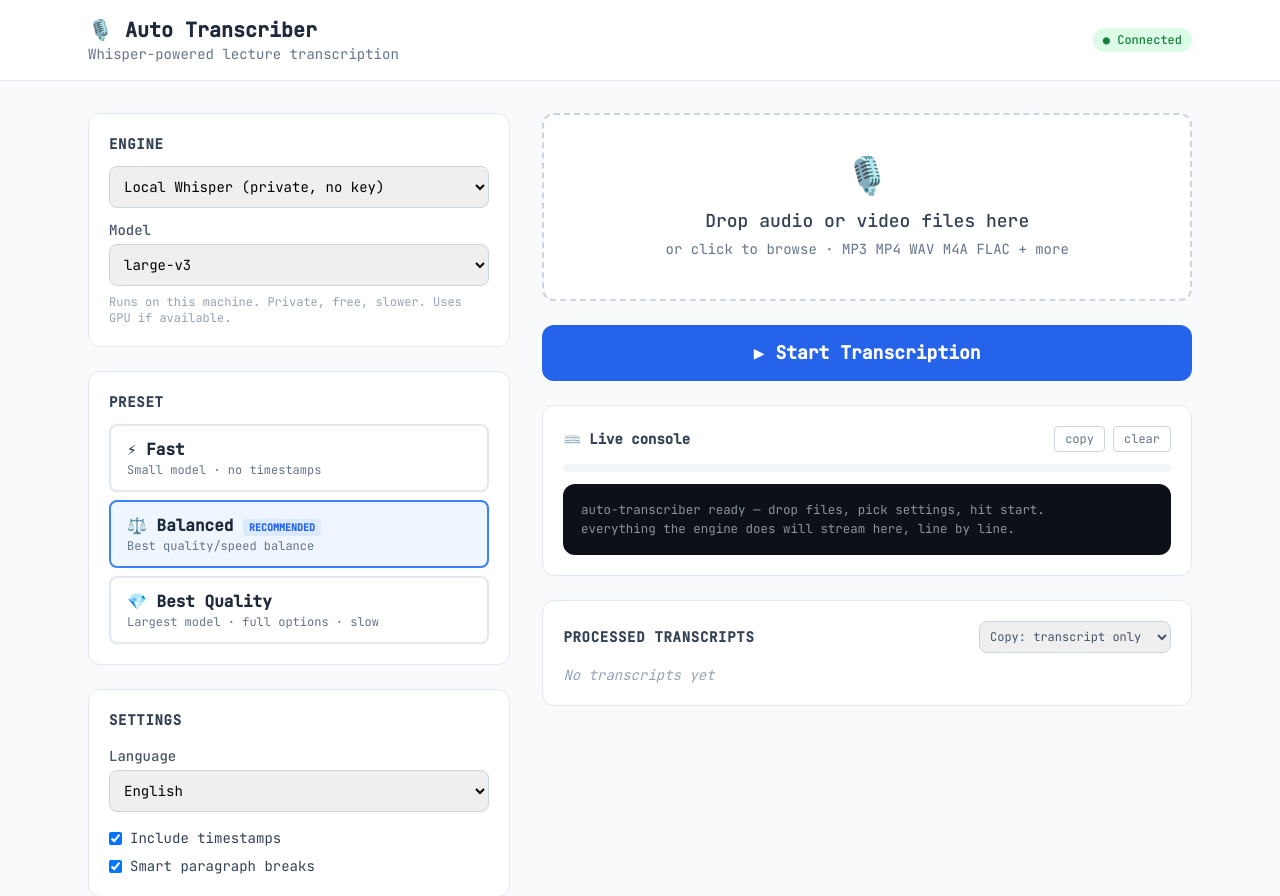
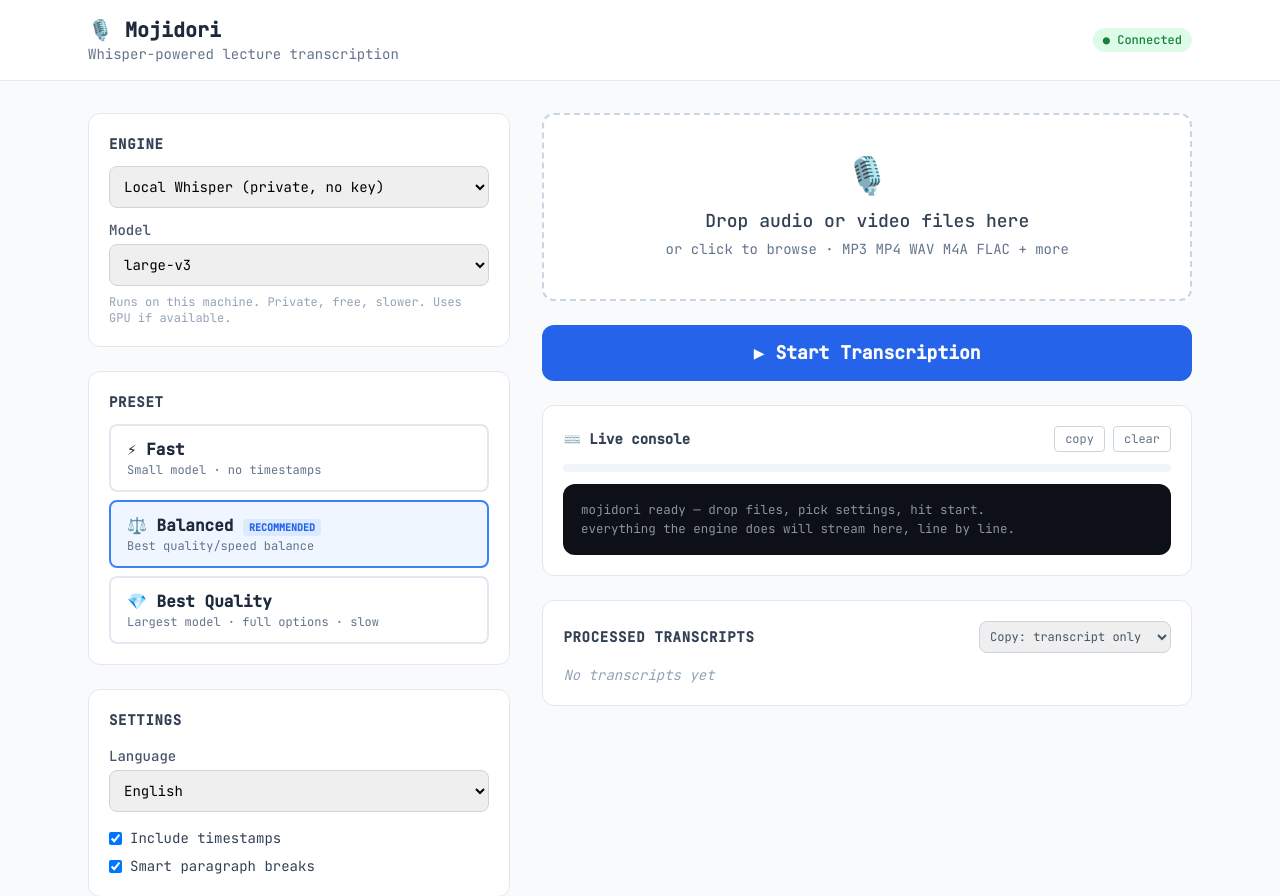
Before and after one commit to 0124212/Auto_Transcriber, a Flask app: page / in a window 1280 px wide. Shown: the top 896 px of the page. Run offline with Flask 3, Linux system fonts and the light colour scheme; data that the repository does not hold is empty; some libraries are stand-ins or nearby versions.

Commit message:
Rebrand: Auto Transcriber -> Mojidori (文字取り)
Catch every word. New name, same pure function.

```diff
--- a/app.py
+++ b/app.py
@@ -1,6 +1,6 @@
 #!/usr/bin/env python3
 """
-Auto Transcriber — Flask web UI.
+Mojidori — Flask web UI.
 Cross-platform: works identically on Windows, macOS, and Linux.
 """
 
@@ -427,14 +427,14 @@ def api_sse(channel):
 
 def main():
     import argparse
-    parser = argparse.ArgumentParser(description="Auto Transcriber Web UI")
+    parser = argparse.ArgumentParser(description="Mojidori Web UI")
     parser.add_argument("--host", default="127.0.0.1")
     parser.add_argument("--port", type=int, default=8080)
     parser.add_argument("--no-browser", action="store_true")
     args = parser.parse_args()
 
     url = f"http://{args.host}:{args.port}"
-    print(f"\n  Auto Transcriber")
+    print(f"\n  Mojidori")
     print(f"  ────────────────────────────────")
     print(f"  Open: {url}")
     print(f"  Queue: {QUEUE_DIR}")
--- a/core.py
+++ b/core.py
@@ -1,6 +1,6 @@
 #!/usr/bin/env python3
 """
-Auto Transcriber — Core transcription engine.
+Mojidori — Core transcription engine.
 Importable module: used by both CLI (transcribe_lecture.py) and web UI (app.py).
 
 Providers:
@@ -535,7 +535,7 @@ def format_transcript(result, include_timestamps=True, include_segments=True,
         if len(flagged) > MAX_FLAGGED:
             lines.append(f"…and {len(flagged) - MAX_FLAGGED} more (see raw JSON).")
     lines += ["", bar,
-              f"END — {len(paras)} paragraphs · generated by Auto Transcriber",
+              f"END — {len(paras)} paragraphs · generated by Mojidori",
               bar]
     return "\n".join(lines)
 
--- a/start.py
+++ b/start.py
@@ -1,6 +1,6 @@
 #!/usr/bin/env python3
 """
-Auto Transcriber — Universal Launcher
+Mojidori — Universal Launcher
 Works on Windows, macOS, and Linux. No external dependencies beyond Python 3.9+.
 
 Usage:
@@ -29,7 +29,7 @@ WHISPER_PACKAGES = ['openai-whisper', 'faster-whisper', 'torch', 'numpy', 'ffmpe
 
 BANNER = r"""
   ┌─────────────────────────────────────┐
-  │        AUTO  TRANSCRIBER            │
+  │             MOJIDORI                │
   │  Whisper-powered lecture transcription  │
   └─────────────────────────────────────┘
 """
@@ -137,7 +137,7 @@ def launch_cli():
 
 
 def main():
-    parser = argparse.ArgumentParser(description="Auto Transcriber Launcher")
+    parser = argparse.ArgumentParser(description="Mojidori Launcher")
     parser.add_argument("--cli", action="store_true", help="Launch CLI mode instead of web UI")
     parser.add_argument("--port", type=int, default=8080, help="Web UI port (default: 8080)")
     parser.add_argument("--no-browser", action="store_true", help="Don't auto-open browser")
--- a/templates/index.html
+++ b/templates/index.html
@@ -3,7 +3,7 @@
 <head>
   <meta charset="UTF-8">
   <meta name="viewport" content="width=device-width, initial-scale=1.0">
-  <title>Auto Transcriber</title>
+  <title>Mojidori</title>
   <script src="https://cdn.tailwindcss.com"></script>
   <style>
     @import url('https://fonts.googleapis.com/css2?family=Inter:wght@400;500;600;700&family=JetBrains+Mono:wght@400;500&display=swap');
@@ -46,7 +46,7 @@
   <header class="bg-white border-b border-slate-200 sticky top-0 z-30">
     <div class="max-w-6xl mx-auto px-6 py-4 flex items-center justify-between">
       <div>
-        <h1 class="text-xl font-bold text-slate-800">🎙️ Auto Transcriber</h1>
+        <h1 class="text-xl font-bold text-slate-800">🎙️ Mojidori</h1>
         <p class="text-sm text-slate-500">Whisper-powered lecture transcription</p>
       </div>
       <div class="flex items-center gap-3">
@@ -207,7 +207,7 @@
           <div class="w-full bg-slate-100 rounded-full h-2 mb-3">
             <div id="progressBar" class="bg-blue-600 h-2 rounded-full progress-bar" style="width: 0%"></div>
           </div>
-          <div id="console"><span class="t-dim">auto-transcriber ready — drop files, pick settings, hit start.
+          <div id="console"><span class="t-dim">mojidori ready — drop files, pick settings, hit start.
 everything the engine does will stream here, line by line.</span>
 </div>
         </div>
@@ -276,12 +276,12 @@ function saveSettings() {
       if (!el) continue;
       s[id] = el.type === 'checkbox' ? el.checked : el.value;
     }
-    localStorage.setItem('autotranscriber', JSON.stringify(s));
+    localStorage.setItem('mojidori', JSON.stringify(s));
   } catch (e) {}
 }
 function loadSettings() {
   let s = null;
-  try { s = JSON.parse(localStorage.getItem('autotranscriber')); } catch (e) {}
+  try { s = JSON.parse(localStorage.getItem('mojidori')); } catch (e) {}
   if (!s) return false;
   if (typeof s.targetAuto === 'boolean') targetAuto = s.targetAuto;
   if (s.provider) $('#provider').value = s.provider;
--- a/transcribe_gui.py
+++ b/transcribe_gui.py
@@ -1,6 +1,6 @@
 #!/usr/bin/env python3
 """
-Modern GUI launcher for Auto Transcriber
+Modern GUI launcher for Mojidori
 Provides an easy-to-use interface with presets and advanced settings
 Cross-platform: Works on Windows and macOS
 """
@@ -93,7 +93,7 @@ LANGUAGES = {
 class TranscriptionGUI:
     def __init__(self, root):
         self.root = root
-        self.root.title("Auto Transcriber")
+        self.root.title("Mojidori")
         self.root.geometry("620x850")
         self.root.resizable(True, True)
         self.root.minsize(620, 850)
@@ -206,7 +206,7 @@ class TranscriptionGUI:
         # Title
         title_label = tk.Label(
             main_container,
-            text="Auto Transcriber",
+            text="Mojidori",
             font=TITLE_FONT,
             fg=TEXT_PRIMARY,
             bg=BG_MAIN
```
Also changed, not shown: .github/workflows/build-exe.yml, README.md, 6 other files.
